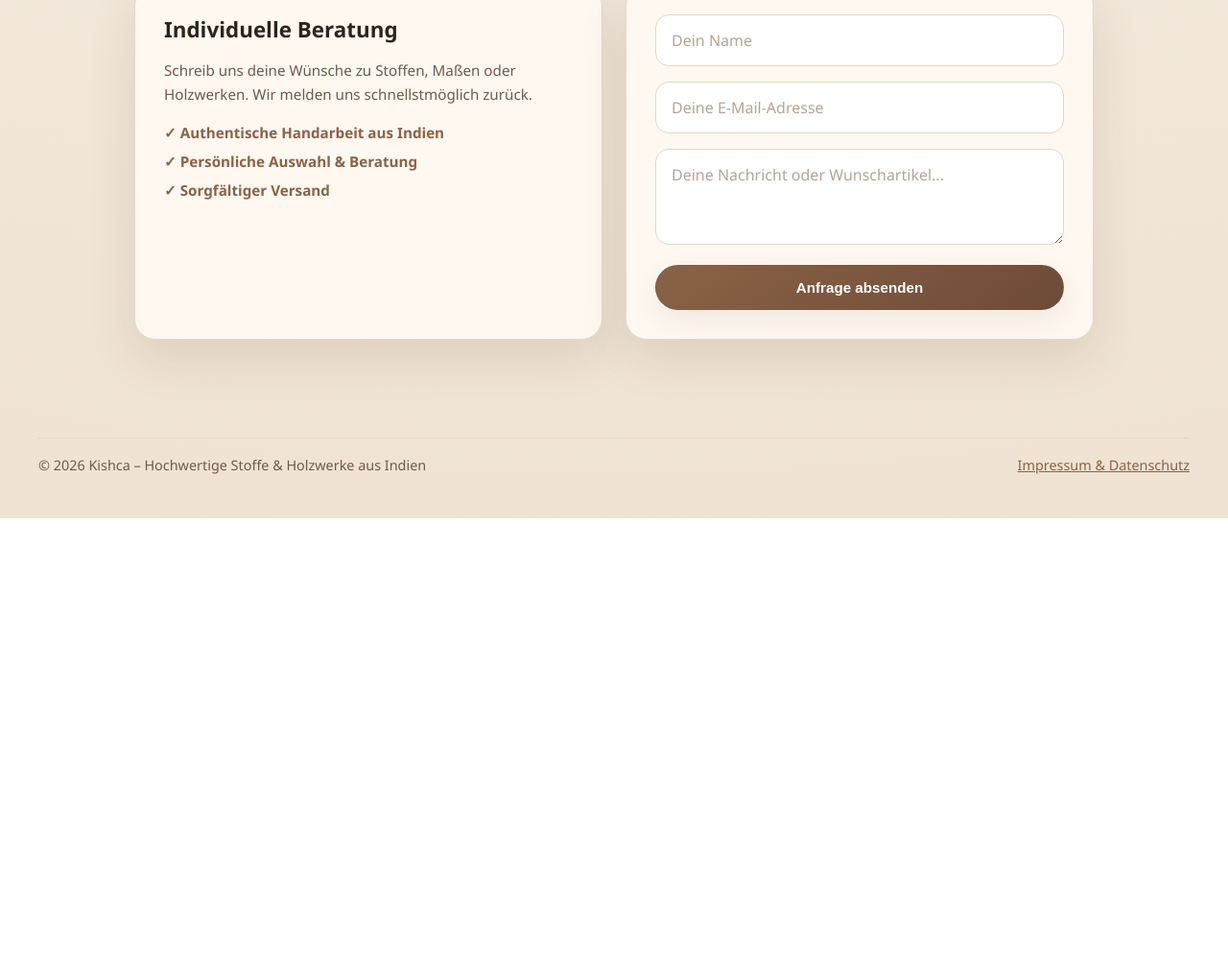
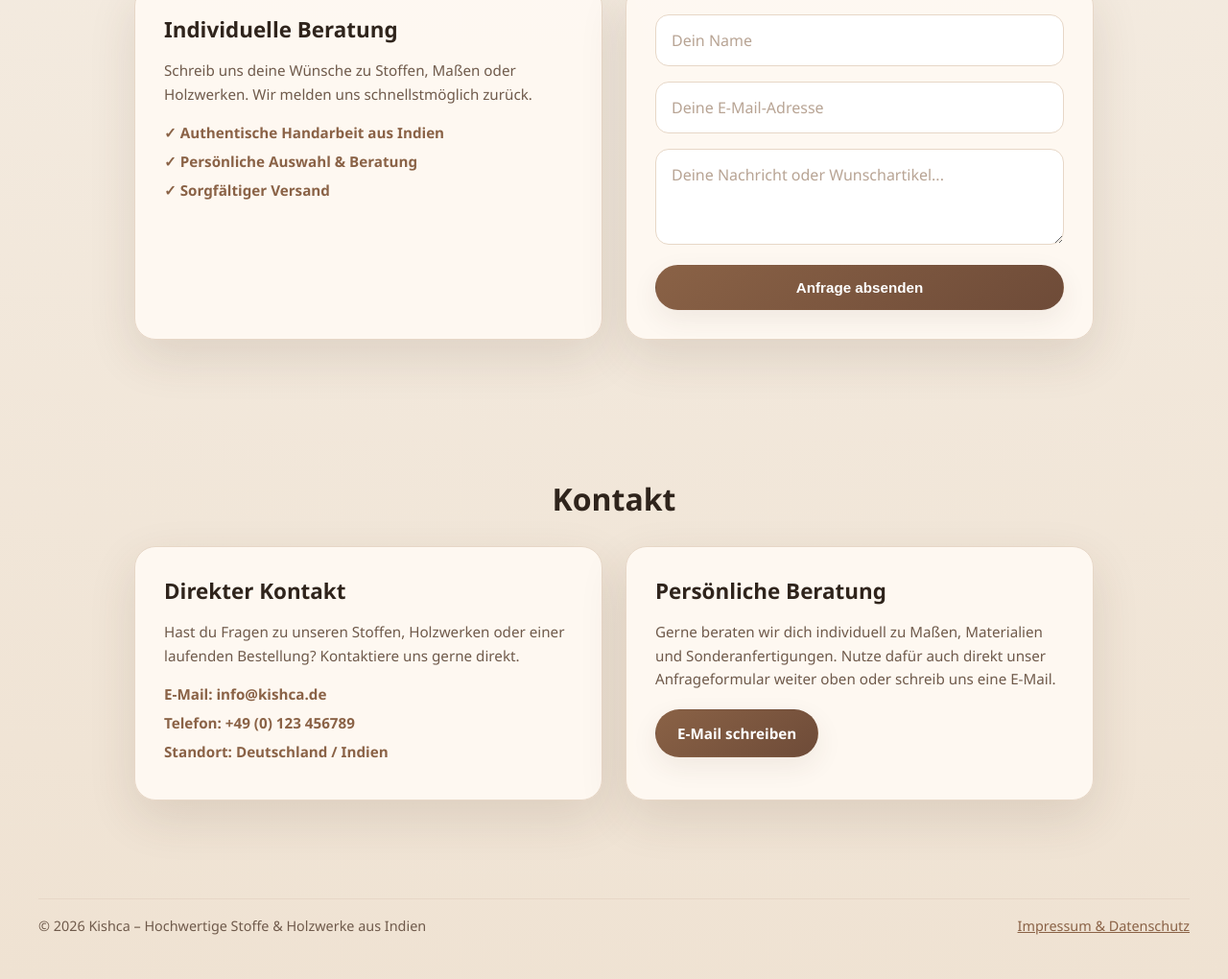
Before and after one commit to kdtooldesigner/Website, a plain HTML site: page index.html in a window 1280 px wide. Shown: the part 2387-3407 px from the top of the page at 96% size. Before the commit the page ends 2927 px from the top, so only its background shows below. Drawn offline with Linux system fonts and the light colour scheme.

Commit message:
Add contact section with consultation info
Added a contact section with direct contact information and personal consultation details.

```diff
--- a/index.html
+++ b/index.html
@@ -132,7 +132,29 @@
       </div>
     </div>
   </section>
-  <footer id="kontakt">
+    <section id="kontakt" class="section">
+    <h2 class="section-title">Kontakt</h2>
+    <div class="order-container">
+      <div class="glass-panel">
+        <h3>Direkter Kontakt</h3>
+        <p>Hast du Fragen zu unseren Stoffen, Holzwerken oder einer laufenden Bestellung? Kontaktiere uns gerne direkt.</p>
+        <ul class="feature-list">
+          <li><strong>E-Mail:</strong> info@kishca.de</li>
+          <li><strong>Telefon:</strong> +49 (0) 123 456789</li>
+          <li><strong>Standort:</strong> Deutschland / Indien</li>
+        </ul>
+      </div>
+      <div class="glass-panel">
+        <h3>Persönliche Beratung</h3>
+        <p>Gerne beraten wir dich individuell zu Maßen, Materialien und Sonderanfertigungen. Nutze dafür auch direkt unser Anfrageformular weiter oben oder schreib uns eine E-Mail.</p>
+        <div style="margin-top:20px;">
+          <a href="mailto:info@kishca.de" class="btn primary">E-Mail schreiben</a>
+        </div>
+      </div>
+    </div>
+  </section>
+
+  <footer >
     <div class="footer-row">
       <div>&copy; 2026 Kishca – Hochwertige Stoffe &amp; Holzwerke aus Indien</div>
       <div class="legal">
```
